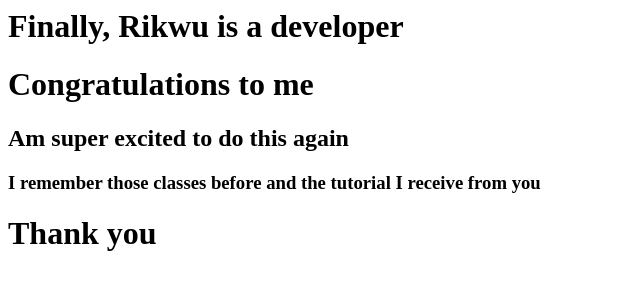
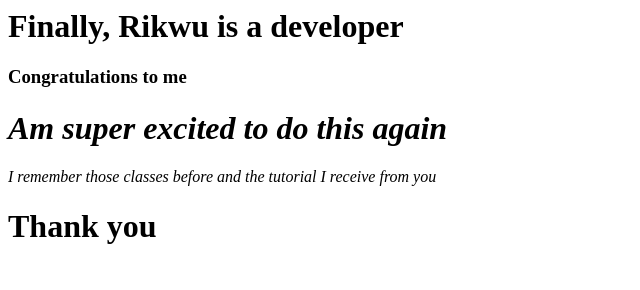
Before and after one commit to RIkwugodwin/Assignment-, a plain HTML site: page index.html in a window 1280 px wide. Shown: the whole page, without its empty margins (0-640 px from the left). Drawn offline with Linux system fonts and the light colour scheme.

Commit message:
Commit three

```diff
--- a/index.html
+++ b/index.html
@@ -1,6 +1,6 @@
 <h1> Finally, Rikwu is a developer </h1>
-<h1> Congratulations to me </h1>
-<h2> Am super excited to do this again</h2>
-<h3> I remember those classes before and the tutorial
-I receive from you </h3>
+<h3> Congratulations to me </h3>
+<h1> <em>Am super excited to do this again</h2>
+<p> I remember those classes before and the tutorial
+I receive from you </em> </p>
 <h1> Thank you </h1>
```
